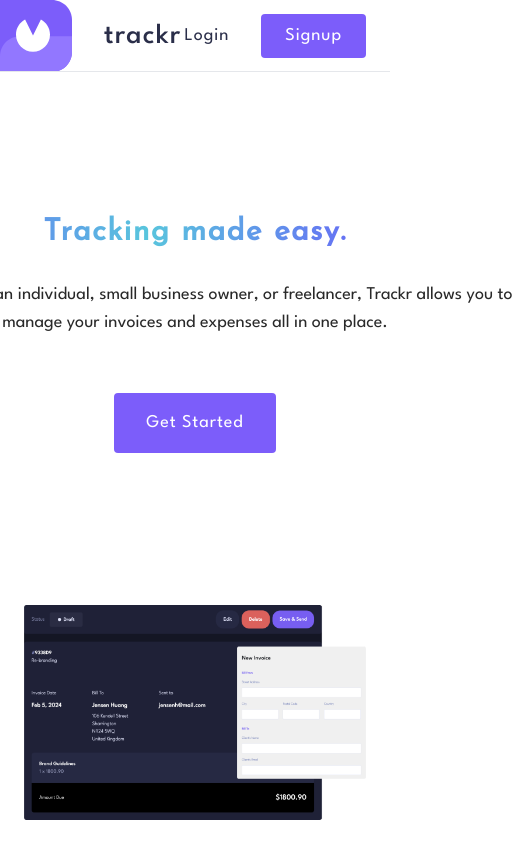
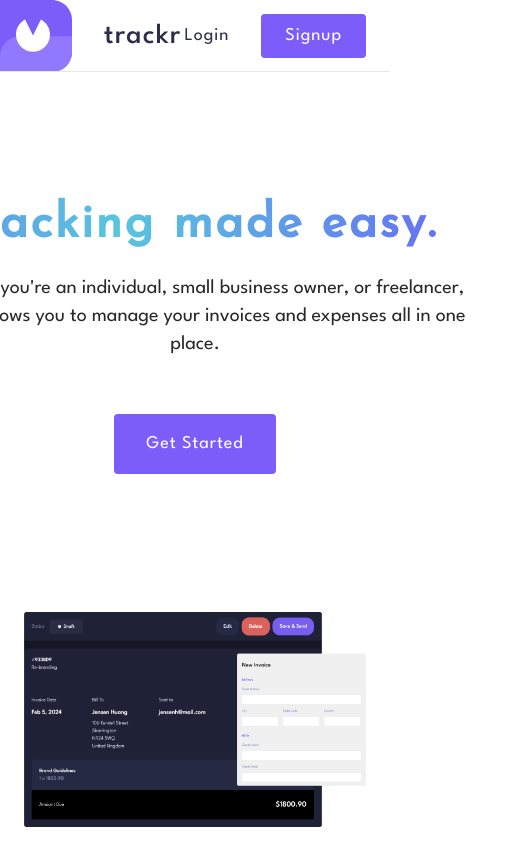
Before and after one commit to neshacascia/trackr, a Next.js app: page / in a window 390 px wide. Shown: the top 866 px of the page, 518 px wide, since content can reach past the window. Built offline with nearby package versions, Linux system fonts and the light colour scheme; no server answers.

Commit message:
updated responsive design of homepage

```diff
--- a/pages/index.js
+++ b/pages/index.js
@@ -44,12 +44,12 @@ export default function LandingPage() {
       </nav>
 
       <main className="bg-white w-screen h-full flex flex-col pt-[72px] pb-8 md:h-screen">
-        <section className="w-full h-screen flex flex-col justify-around items-center gap-10 pt-[72px] px-6 md:px-12 md:mt-8 lg:-mt-4 lg:flex-row lg:gap-0">
-          <div className="flex flex-col items-center lg:items-start gap-4 lg:gap-6">
-            <h1 className="font-home text-transparent text-3xl text-center lg:text-6xl font-semibold tracking-wider leading-[65px] lg:text-left gradient">
+        <section className="w-full h-screen flex flex-col justify-around items-center gap-10 pt-[72px] px-6 md:px-12 md:mt-8 lg:-mt-4 xl:flex-row xl:gap-0">
+          <div className="flex flex-col items-center xl:items-start gap-4 lg:gap-6">
+            <h1 className="font-home text-transparent text-5xl text-center lg:text-6xl font-semibold tracking-wider leading-[65px] xl:text-left gradient">
               Tracking made easy.
             </h1>
-            <p className="text-[#292929] font-spartan text-lg text-center md:text-2xl lg:text-left w-[645px]">
+            <p className="text-[#292929] font-spartan text-xl text-center md:text-2xl xl:text-left w-[550px] lg:w-[645px]">
               Whether you&apos;re an individual, small business owner, or
               freelancer, Trackr allows you to manage your invoices and expenses
               all in one place.
```
